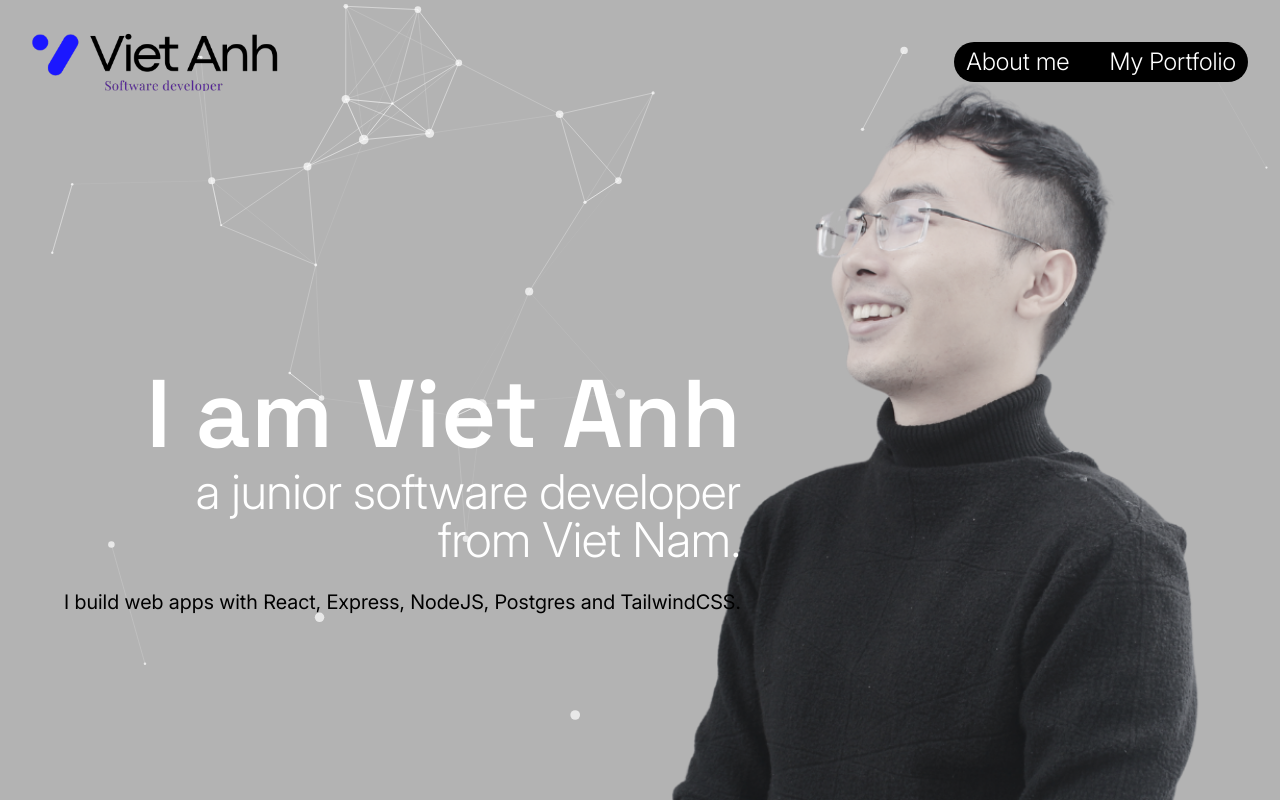
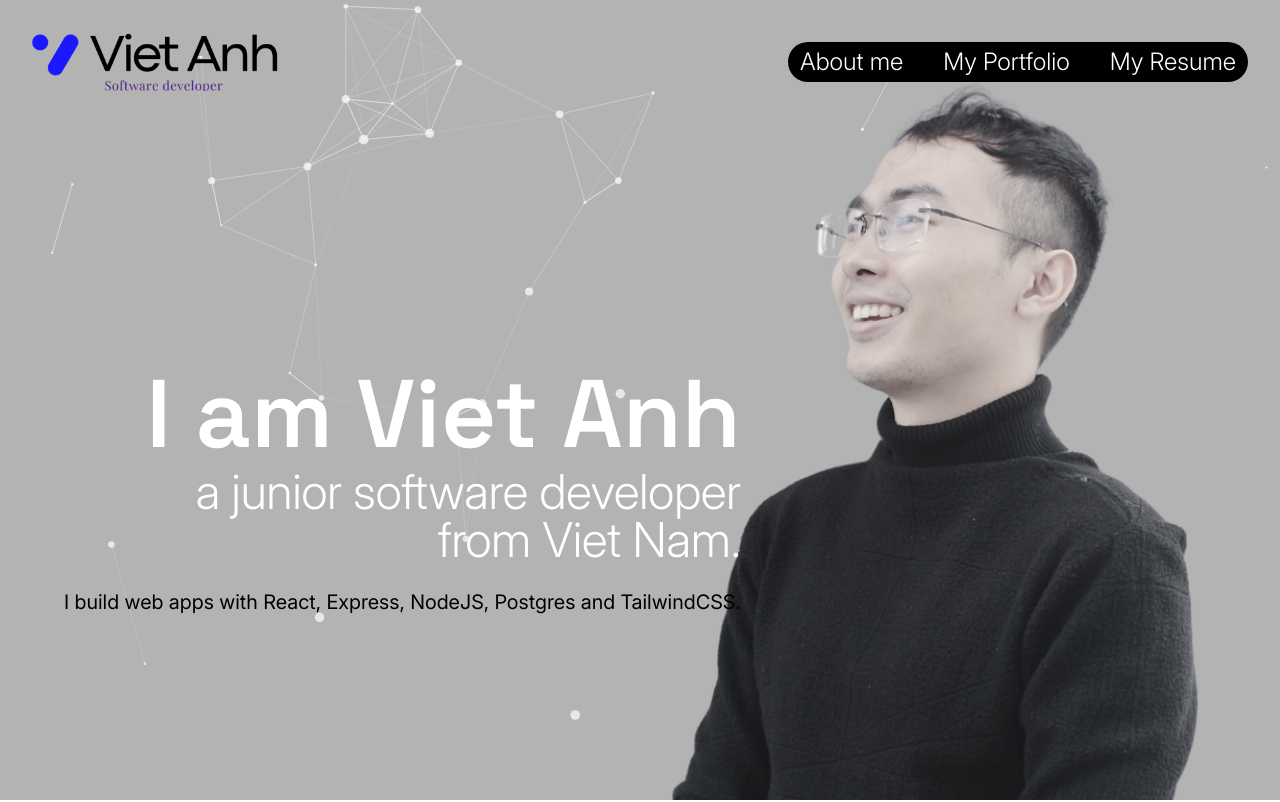
Before and after one commit to VietAnhPhan/my-portfolio, a React (Vite) app: page / in a window 1280 px wide. Shown: the top 802 px of the page. Built offline with nearby package versions, Linux system fonts and the light colour scheme; some icons are missing.

Commit message:
Set up My Resume page

```diff
--- a/src/Header/Header.jsx
+++ b/src/Header/Header.jsx
@@ -74,6 +74,7 @@ const Header = () => {
           >
             <Link to="/about-me">About me</Link>
             <Link to="/my-portfolio">My Portfolio</Link>
+            <Link to="/my-resume">My Resume</Link>
           </div>
 
           <div className="lg:hidden" onClick={handleClick} ref={dropdownMenu}>
--- /dev/null
+++ b/src/components/MyResume/MyResume.jsx
@@ -0,0 +1,11 @@
+import Banner from "../Banner/Banner";
+
+function MyResume() {
+  return (
+    <>
+      <Banner background="about-me" gradient={true} height={80} title="My resume" color="white"/>
+    </>
+  );
+}
+
+export default MyResume;
--- a/src/routes.jsx
+++ b/src/routes.jsx
@@ -4,6 +4,7 @@ import Home from "./components/Home/Home";
 import AboutMe from "./components/AboutMe";
 import MyPortfolio from "./components/MyPortfolio/MyPortfolio";
 import Project from "./components/Project/Project";
+import MyResume from "./components/MyResume/MyResume";
 
 const sitename = "Viet Anh Developer";
 
@@ -31,6 +32,10 @@ const router = createBrowserRouter([
           },
         ],
       },
+      {
+        path: "my-resume",
+        element: <MyResume />,
+      },
     ],
   },
 ]);
```
